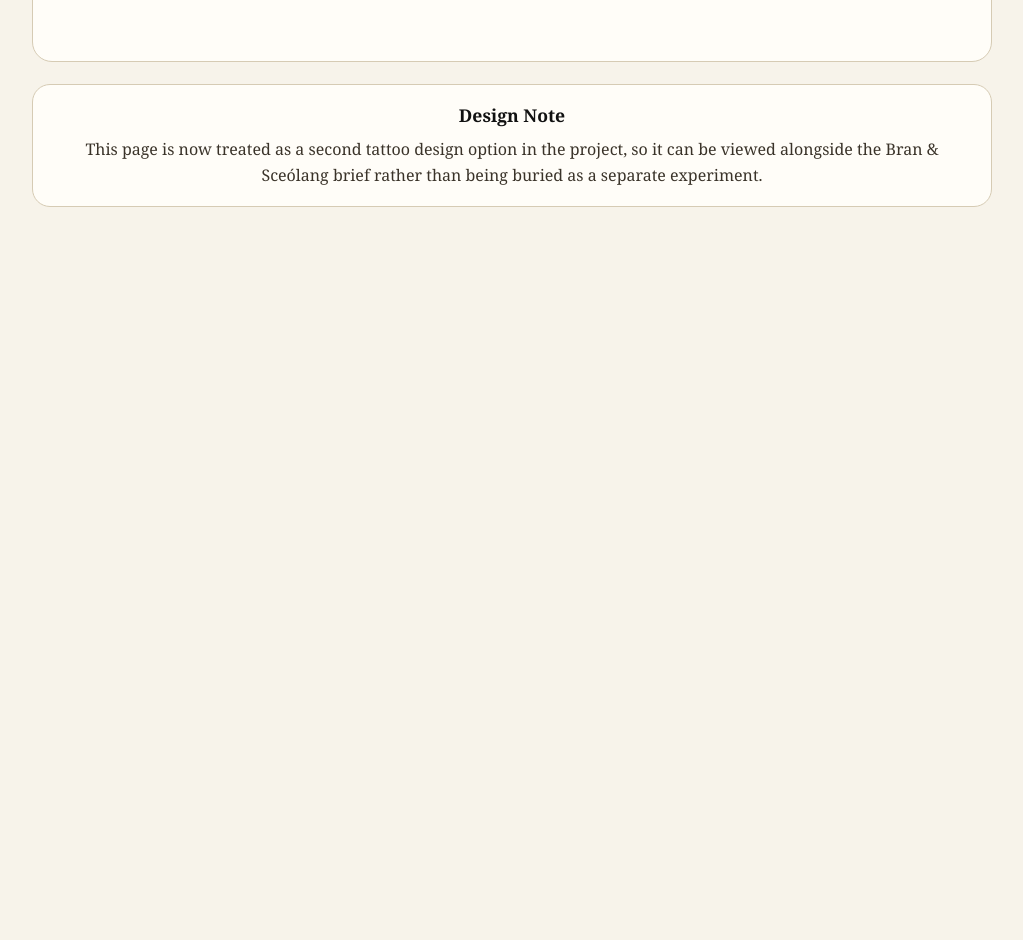
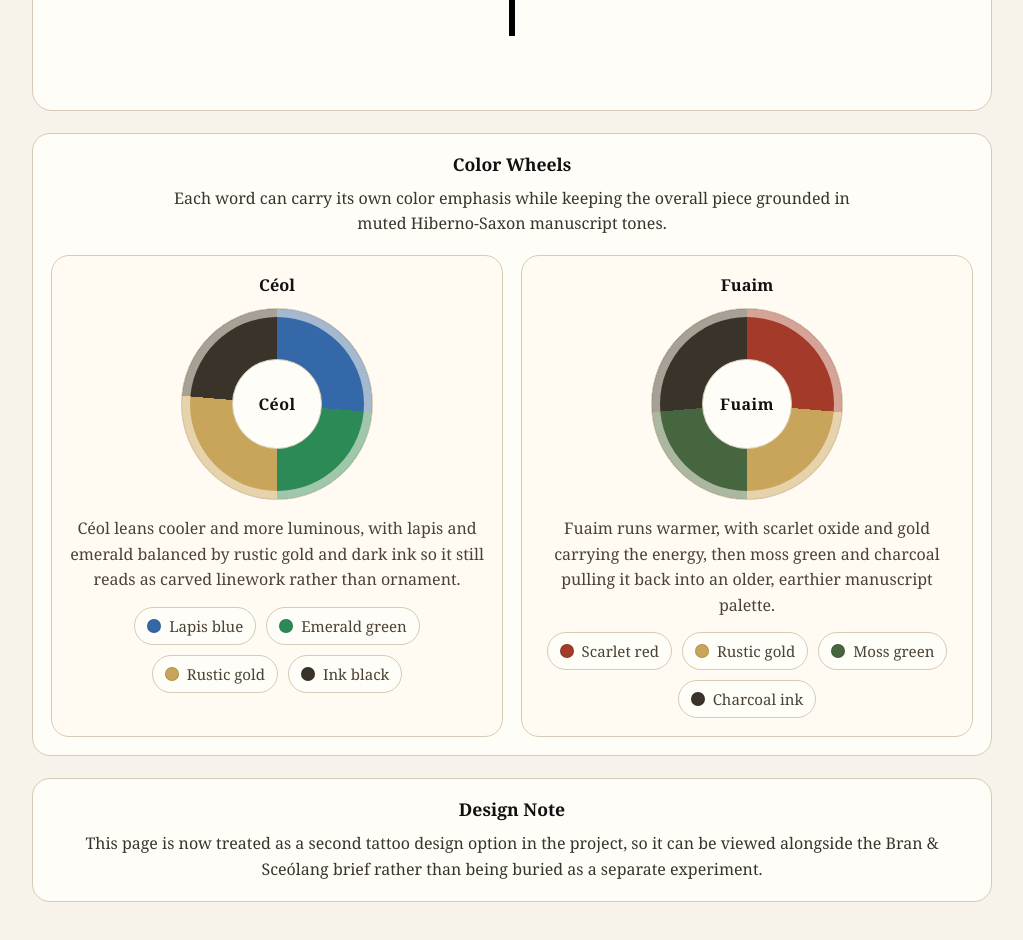
Before and after one commit to rfpg/tattoo, a plain HTML site: page ogham.html in a window 1280 px wide. Shown: the part 1300-2240 px from the top of the page, without its empty margins (128-1151 px from the left). Drawn offline with Linux system fonts and the light colour scheme.

Commit message:
Add ogham animation and color palettes

```diff
--- a/ogham.html
+++ b/ogham.html
@@ -111,21 +111,39 @@ h1 {
 }
 
 button {
-  padding:8px 14px;
-  border:1px solid #aaa;
-  background:#f5f5f5;
+  padding:10px 16px;
+  border:1px solid #bcae91;
+  border-radius:999px;
+  background:#fffaf0;
+  color:#111;
+  font:inherit;
   cursor:pointer;
+  transition: background 0.3s ease, color 0.3s ease, border-color 0.3s ease, transform 0.3s ease;
+}
+
+button:hover {
+  transform:translateY(-1px);
+  background:#f8f0df;
 }
 
 button.active {
   background:#222;
   color:white;
+  border-color:#222;
+}
+
+.mode-note {
+  margin:0 auto;
+  max-width:680px;
+  text-align:center;
+  line-height:1.6;
+  color:#5a4f3e;
 }
 
 .svg-wrap {
   display:flex;
   justify-content:center;
-  margin-top:30px;
+  margin-top:22px;
   padding:24px;
   border:1px solid #d6cbb4;
   border-radius:20px;
@@ -134,12 +152,130 @@ button.active {
 
 /* BASE */
 .spine { stroke:black; stroke-width:6; }
-.fuaim { stroke:black; stroke-width:3; }
-.ceol { stroke:black; stroke-width:3; }
+.fuaim,
+.ceol {
+  stroke:black;
+  stroke-width:3;
+  opacity:1;
+  transition: opacity 1.25s ease-in-out;
+}
 
 /* LAYER MODES */
 .modeB .ceol { opacity:0; }
 .modeC .fuaim { opacity:0; }
+
+.palette-section {
+  margin-top:22px;
+  padding:18px;
+  border:1px solid #d6cbb4;
+  border-radius:18px;
+  background:#fffdf8;
+  text-align:center;
+}
+
+.palette-section h2 {
+  margin:0 0 10px;
+  font-size:1.1rem;
+}
+
+.palette-section > p {
+  margin:0 auto 18px;
+  max-width:720px;
+  line-height:1.6;
+  color:#3a3329;
+}
+
+.palette-grid {
+  display:grid;
+  grid-template-columns:1fr 1fr;
+  gap:18px;
+}
+
+.palette-card {
+  padding:18px;
+  border:1px solid #d6cbb4;
+  border-radius:18px;
+  background:#fffaf2;
+}
+
+.palette-card h3 {
+  margin:0 0 12px;
+  font-size:1.02rem;
+}
+
+.palette-card p {
+  margin:0;
+  line-height:1.6;
+  color:#4b4134;
+}
+
+.color-wheel {
+  width:190px;
+  aspect-ratio:1;
+  margin:0 auto 16px;
+  border-radius:50%;
+  display:grid;
+  place-items:center;
+  border:1px solid #d6cbb4;
+  box-shadow: inset 0 0 0 8px rgba(255, 250, 240, 0.55);
+}
+
+.color-wheel span {
+  width:46%;
+  height:46%;
+  display:grid;
+  place-items:center;
+  border-radius:50%;
+  background:#fffdf8;
+  border:1px solid #d6cbb4;
+  font-weight:700;
+  letter-spacing:.03em;
+}
+
+.ceol-wheel {
+  background:conic-gradient(
+    #3568a8 0deg 95deg,
+    #2c8a57 95deg 180deg,
+    #c8a55a 180deg 275deg,
+    #3a3329 275deg 360deg
+  );
+}
+
+.fuaim-wheel {
+  background:conic-gradient(
+    #a33a2a 0deg 95deg,
+    #c8a55a 95deg 180deg,
+    #45663e 180deg 265deg,
+    #3a3329 265deg 360deg
+  );
+}
+
+.swatches {
+  display:flex;
+  flex-wrap:wrap;
+  justify-content:center;
+  gap:10px;
+  margin-top:14px;
+}
+
+.swatch {
+  display:inline-flex;
+  align-items:center;
+  gap:8px;
+  padding:8px 12px;
+  border:1px solid #d6cbb4;
+  border-radius:999px;
+  background:#fffdf8;
+  color:#4b4134;
+  font-size:.94rem;
+}
+
+.swatch-dot {
+  width:12px;
+  height:12px;
+  border-radius:50%;
+  border:1px solid rgba(0, 0, 0, 0.12);
+}
 
 .notes {
   margin-top:22px;
@@ -164,6 +300,10 @@ button.active {
 @media (max-width: 700px) {
   .container {
     padding-bottom:80vh;
+  }
+
+  .palette-grid {
+    grid-template-columns:1fr;
   }
 
   .svg-wrap svg {
@@ -198,10 +338,12 @@ button.active {
 </div>
 
 <div class="controls">
-  <button onclick="setMode('modeA', event)" class="active">Both</button>
-  <button onclick="setMode('modeB', event)">Fuaim</button>
-  <button onclick="setMode('modeC', event)">Céol</button>
+  <button type="button" class="mode-button active" data-mode-button="modeA" onclick="setMode('modeA')">Both</button>
+  <button type="button" class="mode-button" data-mode-button="modeB" onclick="setMode('modeB')">Fuaim</button>
+  <button type="button" class="mode-button" data-mode-button="modeC" onclick="setMode('modeC')">Céol</button>
+  <button type="button" class="mode-button" data-mode-button="animate" onclick="startAnimation()">Animate</button>
 </div>
+<p class="mode-note" id="modeNote" aria-live="polite">Both: Showing the full combined column with both words visible together.</p>
 
 <div class="svg-wrap">
 
@@ -279,6 +421,39 @@ button.active {
 
 </div>
 
+<div class="palette-section">
+  <h2>Color Wheels</h2>
+  <p>Each word can carry its own color emphasis while keeping the overall piece grounded in muted Hiberno-Saxon manuscript tones.</p>
+  <div class="palette-grid">
+    <div class="palette-card">
+      <h3>Céol</h3>
+      <div class="color-wheel ceol-wheel" aria-hidden="true">
+        <span>Céol</span>
+      </div>
+      <p>Céol leans cooler and more luminous, with lapis and emerald balanced by rustic gold and dark ink so it still reads as carved linework rather than ornament.</p>
+      <div class="swatches">
+        <span class="swatch"><span class="swatch-dot" style="background:#3568a8"></span>Lapis blue</span>
+        <span class="swatch"><span class="swatch-dot" style="background:#2c8a57"></span>Emerald green</span>
+        <span class="swatch"><span class="swatch-dot" style="background:#c8a55a"></span>Rustic gold</span>
+        <span class="swatch"><span class="swatch-dot" style="background:#3a3329"></span>Ink black</span>
+      </div>
+    </div>
+    <div class="palette-card">
+      <h3>Fuaim</h3>
+      <div class="color-wheel fuaim-wheel" aria-hidden="true">
+        <span>Fuaim</span>
+      </div>
+      <p>Fuaim runs warmer, with scarlet oxide and gold carrying the energy, then moss green and charcoal pulling it back into an older, earthier manuscript palette.</p>
+      <div class="swatches">
+        <span class="swatch"><span class="swatch-dot" style="background:#a33a2a"></span>Scarlet red</span>
+        <span class="swatch"><span class="swatch-dot" style="background:#c8a55a"></span>Rustic gold</span>
+        <span class="swatch"><span class="swatch-dot" style="background:#45663e"></span>Moss green</span>
+        <span class="swatch"><span class="swatch-dot" style="background:#3a3329"></span>Charcoal ink</span>
+      </div>
+    </div>
+  </div>
+</div>
+
 <div class="notes">
   <h2>Design Note</h2>
   <p>This page is now treated as a second tattoo design option in the project, so it can be viewed alongside the Bran &amp; Sce&oacute;lang brief rather than being buried as a separate experiment.</p>
@@ -287,11 +462,74 @@ button.active {
 </div>
 
 <script>
-function setMode(mode, evt) {
-  document.body.className = mode;
-  document.querySelectorAll("button").forEach(b => b.classList.remove("active"));
-  evt.target.classList.add("active");
+const modeButtons = Array.from(document.querySelectorAll(".mode-button"));
+const modeNote = document.getElementById("modeNote");
+const modeSequence = [
+  {
+    id: "modeA",
+    label: "Both",
+    note: "Showing the full combined column with both words visible together."
+  },
+  {
+    id: "modeB",
+    label: "Fuaim",
+    note: "Showing only the Fuaim line set."
+  },
+  {
+    id: "modeC",
+    label: "Céol",
+    note: "Showing only the Céol line set."
+  }
+];
+
+let animationTimer = null;
+let animationIndex = 0;
+
+function setActiveButton(buttonId) {
+  modeButtons.forEach((button) => {
+    button.classList.toggle("active", button.dataset.modeButton === buttonId);
+  });
 }
+
+function setModeText(label, note, isAnimating) {
+  modeNote.textContent = isAnimating ? `Animating ${label}: ${note}` : `${label}: ${note}`;
+}
+
+function applyMode(modeId, isAnimating = false) {
+  const activeMode = modeSequence.find((entry) => entry.id === modeId) || modeSequence[0];
+  document.body.className = activeMode.id;
+  setModeText(activeMode.label, activeMode.note, isAnimating);
+}
+
+function stopAnimation() {
+  if (animationTimer) {
+    window.clearInterval(animationTimer);
+    animationTimer = null;
+  }
+}
+
+function setMode(modeId) {
+  stopAnimation();
+  applyMode(modeId);
+  setActiveButton(modeId);
+}
+
+function stepAnimation() {
+  const activeMode = modeSequence[animationIndex];
+  applyMode(activeMode.id, true);
+  animationIndex = (animationIndex + 1) % modeSequence.length;
+}
+
+function startAnimation() {
+  stopAnimation();
+  animationIndex = 0;
+  setActiveButton("animate");
+  stepAnimation();
+  animationTimer = window.setInterval(stepAnimation, 2300);
+}
+
+applyMode("modeA");
+setActiveButton("modeA");
 </script>
 
 </body>
```
